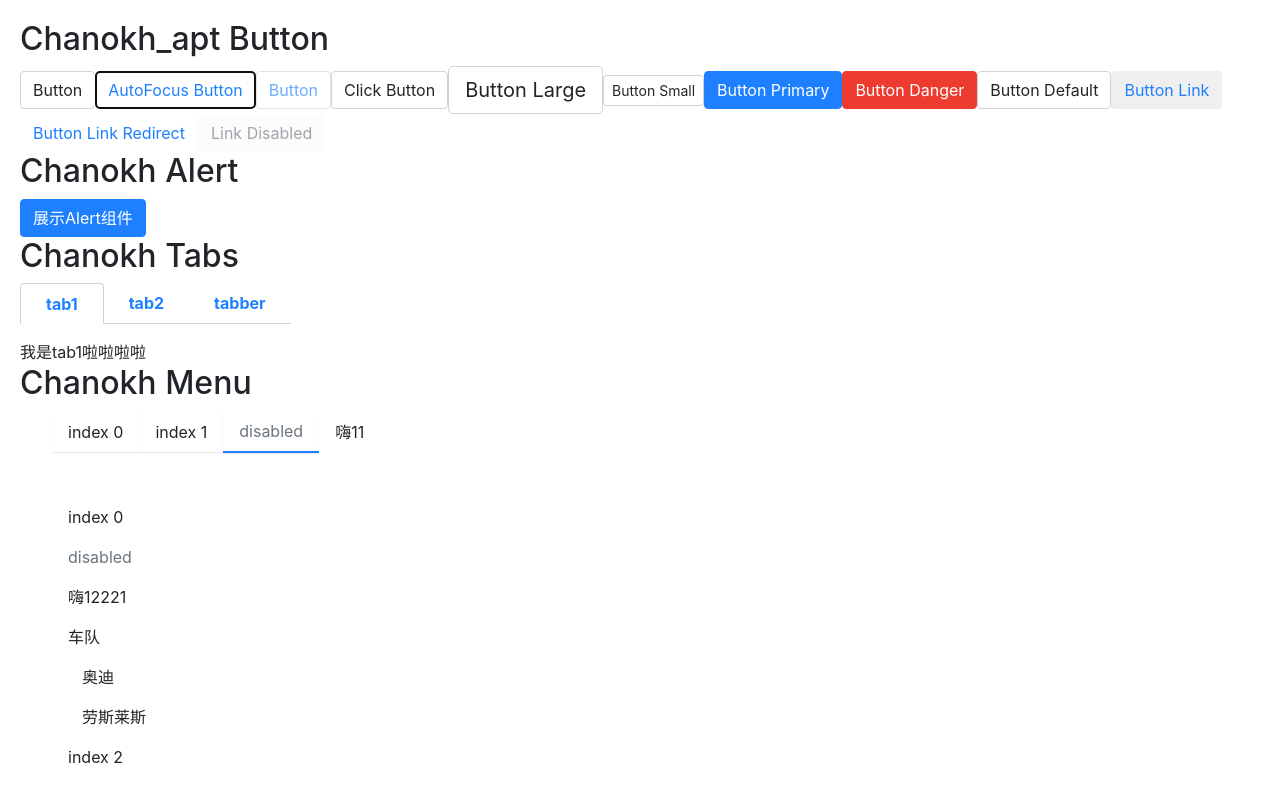
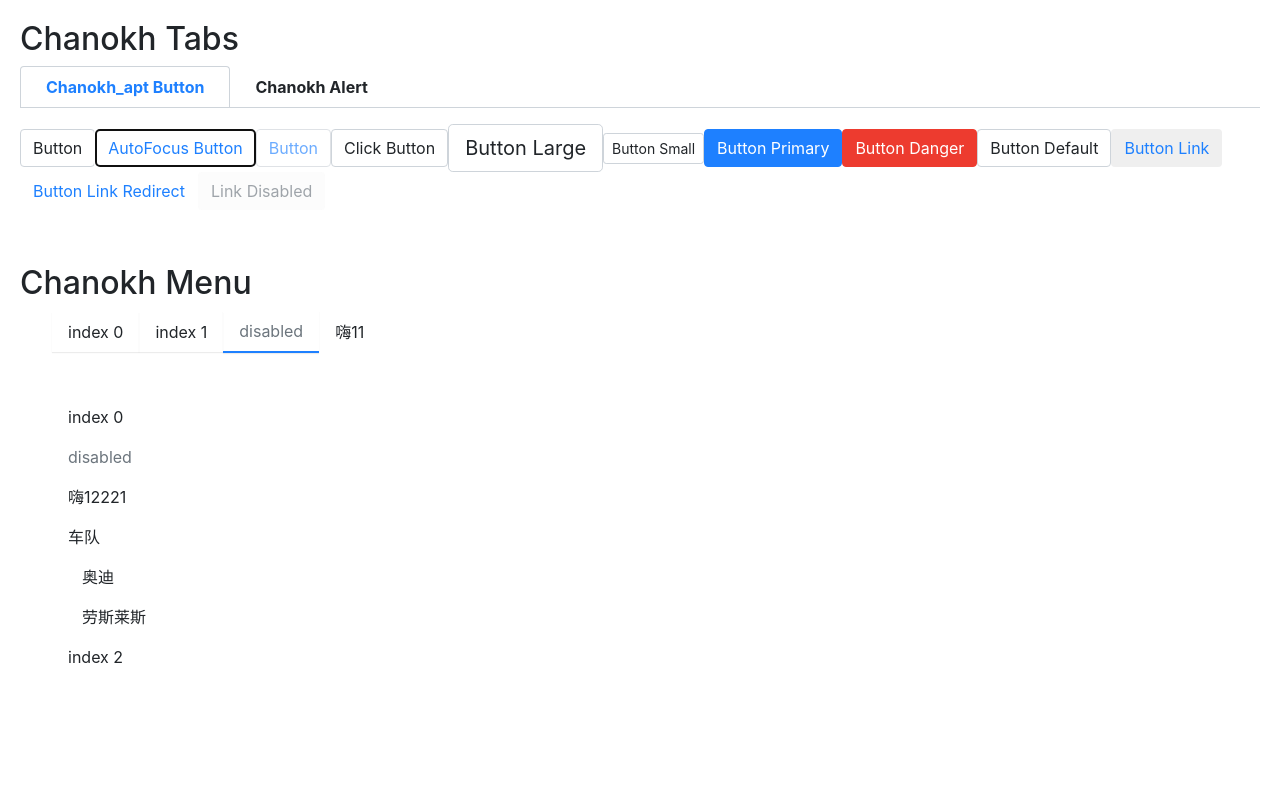
Before and after one commit to zhangchengsen/ChanokhComponents, a React (Create React App) app: page / in a window 1280 px wide. Shown: the top 802 px of the page. Built offline with nearby package versions, Linux system fonts and the light colour scheme; a web font is replaced by a local one.

Commit message:
完善组件及UI

```diff
--- a/src/App.tsx
+++ b/src/App.tsx
@@ -35,7 +35,9 @@ function App() {
         </div>
       )}
 
-      <h2>Chanokh_apt Button</h2>
+      <h2>Chanokh Tabs</h2>
+      <Tabs defaultActive={0} defaultOpen>
+        <TabItem title="Chanokh_apt Button">
           <Button>Button</Button>
           <Button autoFocus>AutoFocus Button</Button>
           <Button disabled>Button</Button>
@@ -52,15 +54,13 @@ function App() {
           <Button btnType={ButtonType.Link} disabled>
             Link Disabled
           </Button>
-      <h2>Chanokh Alert</h2>
+        </TabItem>
+        <TabItem title="Chanokh Alert">
           <Button btnType={ButtonType.Primary} onClick={() => getAlert()}>
             展示Alert组件
           </Button>
-      <h2>Chanokh Tabs</h2>
-      <Tabs defaultActive={0} defaultOpen>
-        <TabItem title="tab1">我是tab1啦啦啦啦</TabItem>
-        <TabItem title="tab2">tab2在此</TabItem>
-        <TabItem title="tabber"></TabItem>
+        </TabItem>
+        {/* <TabItem title="tabber"></TabItem> */}
       </Tabs>
       {/* Menu */}
       <h2>Chanokh Menu</h2>
--- a/src/components/Alert/index.tsx
+++ b/src/components/Alert/index.tsx
@@ -61,8 +61,8 @@ const Alert: React.FC<PAlert> = memo((props) => {
   return target ? (
     createPortal(
       <CSSTransition
-        timeout={500}
-        classNames="Alert"
+        timeout={600}
+        classNames="change"
         unmountOnExit={true}
         appear
         in={show}
--- a/src/components/Tabs/Tab-item/index.tsx
+++ b/src/components/Tabs/Tab-item/index.tsx
@@ -24,7 +24,7 @@ const TabItem: React.FC<ITabItem> = memo((props) => {
     index === context.index &&
       handleContent &&
       handleContent(children ? children : <div></div>);
-  }, [context.index, index, handleContent, children]);
+  }, [context.index, index, handleContent]);
 
   return (
     <li
--- a/src/components/Tabs/index.tsx
+++ b/src/components/Tabs/index.tsx
@@ -5,6 +5,7 @@ import React, {
   useEffect,
   FunctionComponentElement,
 } from "react";
+import { CSSTransition } from "react-transition-group";
 import classNames from "classnames";
 import Item, { ITabItem } from "./Tab-item";
 type selectType = () => void;
@@ -44,7 +45,7 @@ const Tabs: React.FC<ITabs> = memo((props) => {
 
   //获取子组件传递的content
   const getContent = () => {
-    return isOpen && <div>{content}</div>;
+    return <div>{content}</div>;
   };
 
   // 点击回调
@@ -82,7 +83,22 @@ const Tabs: React.FC<ITabs> = memo((props) => {
       <Context.Provider value={passContext}>
         <ul className="Tabs-title">{renderChildren()}</ul>
       </Context.Provider>
-      {getContent()}
+      <CSSTransition
+        classNames="change"
+        timeout={600}
+        in={isOpen}
+        appear
+        unmountOnExit={true}
+      >
+        <div>{getContent()}</div>
+      </CSSTransition>
+
+      <div className={`Tabs-bottom ${isOpen ? "up" : "down"}`}>
+        <div
+          onClick={() => setIsOpen(!isOpen)}
+          className={`iconfont icon-${isOpen ? "shangla" : "shangla1"}`}
+        ></div>
+      </div>
     </div>
   );
 });
--- a/src/css/_iconfont.scss
+++ b/src/css/_iconfont.scss
@@ -1,10 +1,10 @@
 @font-face {
   font-family: "iconfont"; /* Project id 3262299 */
-  src: url("//at.alicdn.com/t/font_3262299_s9i3ocs7m4.woff2?t=1647776707808")
+  src: url("//at.alicdn.com/t/font_3262299_ecmvkxdimz.woff2?t=1647945451534")
       format("woff2"),
-    url("//at.alicdn.com/t/font_3262299_s9i3ocs7m4.woff?t=1647776707808")
+    url("//at.alicdn.com/t/font_3262299_ecmvkxdimz.woff?t=1647945451534")
       format("woff"),
-    url("//at.alicdn.com/t/font_3262299_s9i3ocs7m4.ttf?t=1647776707808")
+    url("//at.alicdn.com/t/font_3262299_ecmvkxdimz.ttf?t=1647945451534")
       format("truetype");
 }
 
@@ -16,6 +16,18 @@
   -moz-osx-font-smoothing: grayscale;
 }
 
+.icon-shangla:before {
+  content: "\e601";
+}
+
+.icon-shangla1:before {
+  content: "\e602";
+}
+
+.icon-shangyi:before {
+  content: "\e600";
+}
+
 .icon-jian:before {
   content: "\e620";
 }
--- a/src/css/_style.scss
+++ b/src/css/_style.scss
@@ -1,3 +1,37 @@
+// common
+.change-enter,
+.change-appear,
+.change-exit-done {
+  opacity: 0;
+}
+.change-enter-active,
+.change-appear-active {
+  opacity: 1;
+  transition: all 0.6s;
+}
+.change-exit {
+  opacity: 1;
+}
+.change-exit-active {
+  opacity: 0;
+  transition: all 0.6s;
+}
+@keyframes appear {
+  from {
+    opacity: 0;
+  }
+  to {
+    opacity: 1;
+  }
+}
+@keyframes _appear {
+  from {
+    opacity: 0;
+  }
+  to {
+    opacity: 1;
+  }
+}
 // 按钮
 .btn {
   position: relative;
@@ -99,22 +133,6 @@
 
 .m-2 {
   margin: 20px;
-}
-.Alert-enter,
-.Alert-appear {
-  opacity: 0;
-}
-.Alert-enter-active,
-.Alert-appear-active {
-  opacity: 1;
-  transition: all 500ms;
-}
-.Alert-exit {
-  opacity: 1;
-}
-.Alert-exit-active {
-  opacity: 0;
-  transition: all 500ms;
 }
 
 // 其他
@@ -273,19 +291,36 @@
   }
 }
 // Tabs
+@keyframes dragUpAnimation {
+  from {
+    transform: translateY(0);
+  }
+  to {
+    transform: translateY(-10px);
+  }
+}
+@keyframes dragDownAnimation {
+  from {
+    transform: translateY(0);
+  }
+  to {
+    transform: translateY(10px);
+  }
+}
+
 .Tabs {
   &-title {
     display: flex;
     align-items: center;
     padding-left: 0;
+    width: 100%;
+    border-bottom: 1px solid $gray-400;
     .TabItem {
       cursor: pointer;
       list-style: none;
       padding: $menu-item-padding-y 25px;
       font-size: 16px;
       font-weight: 700;
-      color: $primary;
-      border-bottom: 1px solid $gray-400;
       &:hover {
         background: $gray-200;
         text-decoration: underline;
@@ -293,10 +328,43 @@
     }
     .TabItem-active {
       cursor: pointer;
+      color: $primary;
+
       border: 1px solid $gray-400;
       border-bottom: none;
       border-top-left-radius: 4px;
       border-top-right-radius: 4px;
     }
   }
+  &-bottom {
+    padding: 15px;
+    width: 100%;
+  }
 }
+.down {
+  text-align: right;
+  opacity: 0;
+  animation: appear 1s linear 0.6s;
+  animation-fill-mode: forwards;
+  .iconfont {
+    &:hover {
+      cursor: pointer;
+      animation: dragDownAnimation 0.8s linear infinite;
+    }
+  }
+}
+.up {
+  text-align: center;
+  opacity: 0;
+  animation: _appear 1s linear 0.6s;
+  animation-fill-mode: forwards;
+  .iconfont {
+    &:hover {
+      cursor: pointer;
+      animation: dragUpAnimation 0.8s linear infinite;
+    }
+  }
+}
+.opacity {
+  opacity: 1;
+}
```
Lines whose indentation alone changed are shown as unchanged.
